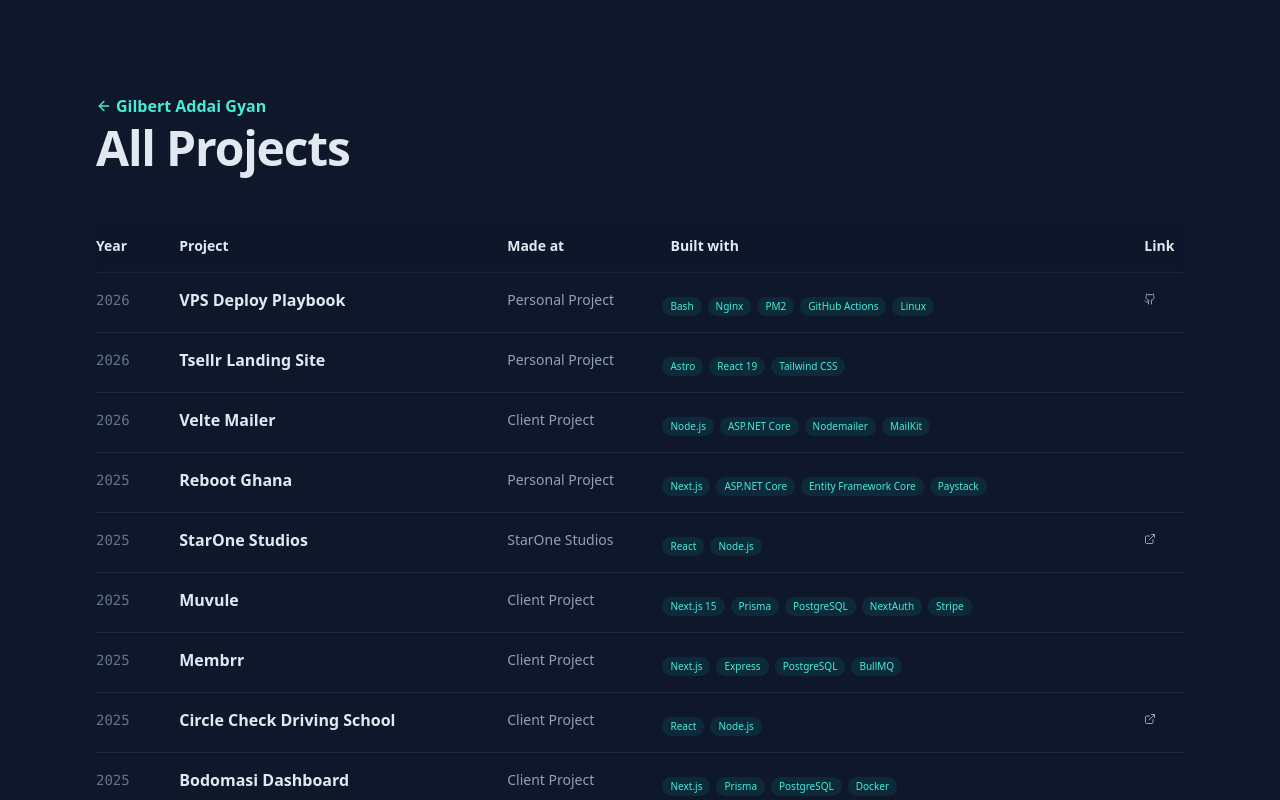
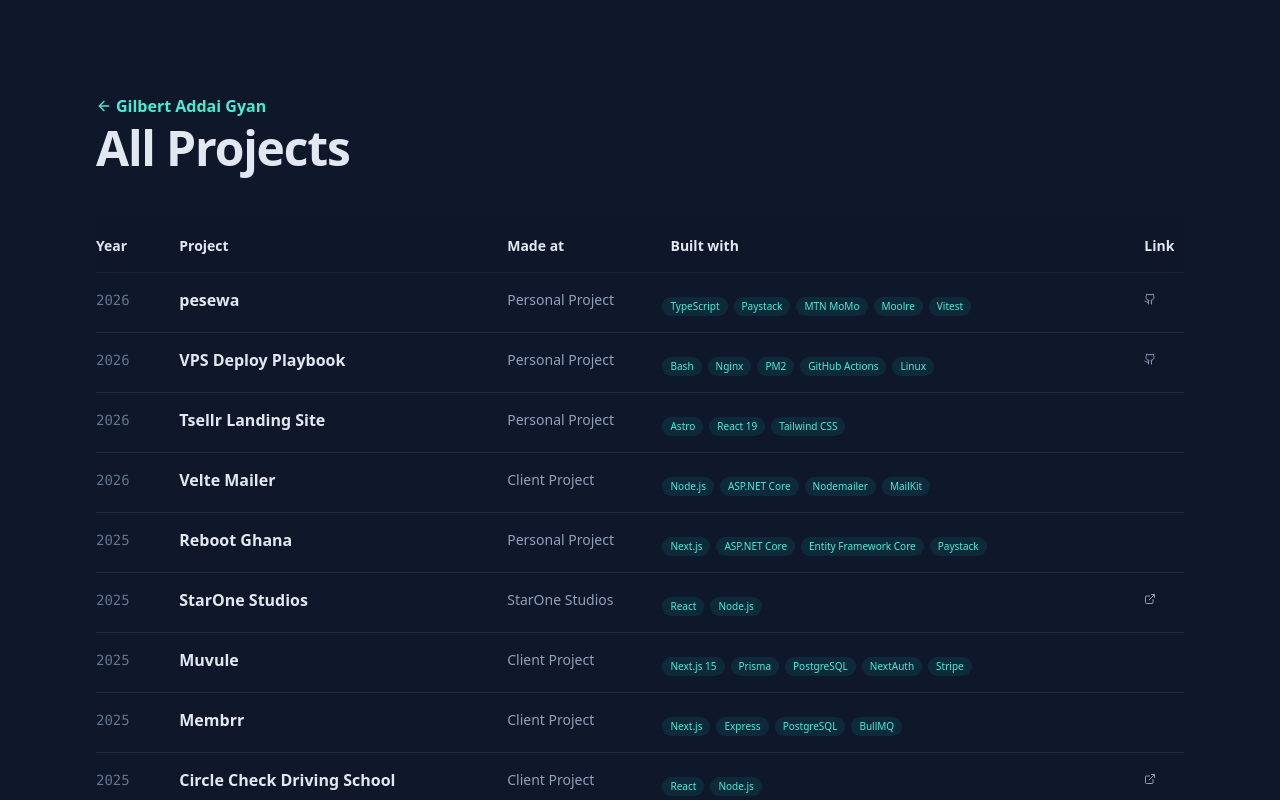
Before and after one commit to WaifaiMT/waifaimt.github.io, a Next.js app: page /archive in a window 1280 px wide. Shown: the top 800 px of the page. Built offline with nearby package versions, Linux system fonts and the light colour scheme.

Commit message:
Add pesewa to the project archive

```diff
--- a/src/data/projects.ts
+++ b/src/data/projects.ts
@@ -84,6 +84,17 @@ export const featuredProjects: Project[] = [
 ];
 
 export const archiveProjects: ArchiveProject[] = [
+  {
+    id: "pesewa",
+    title: "pesewa",
+    description: "Open-source TypeScript SDK for taking payments in Ghana: Paystack, Moolre, and MTN MoMo behind one interface. Webhooks are authenticated and every payment is re-confirmed with the provider before it counts. Amounts in pesewas, zero dependencies, tested on Node 18 to 24.",
+    technologies: ["TypeScript", "Paystack", "MTN MoMo", "Moolre", "Vitest"],
+    links: {
+      github: "https://github.com/WaifaiMT/pesewa"
+    },
+    year: "2026",
+    madeAt: "Personal Project"
+  },
   {
     id: "vps-deploy-playbook",
     title: "VPS Deploy Playbook",
```
